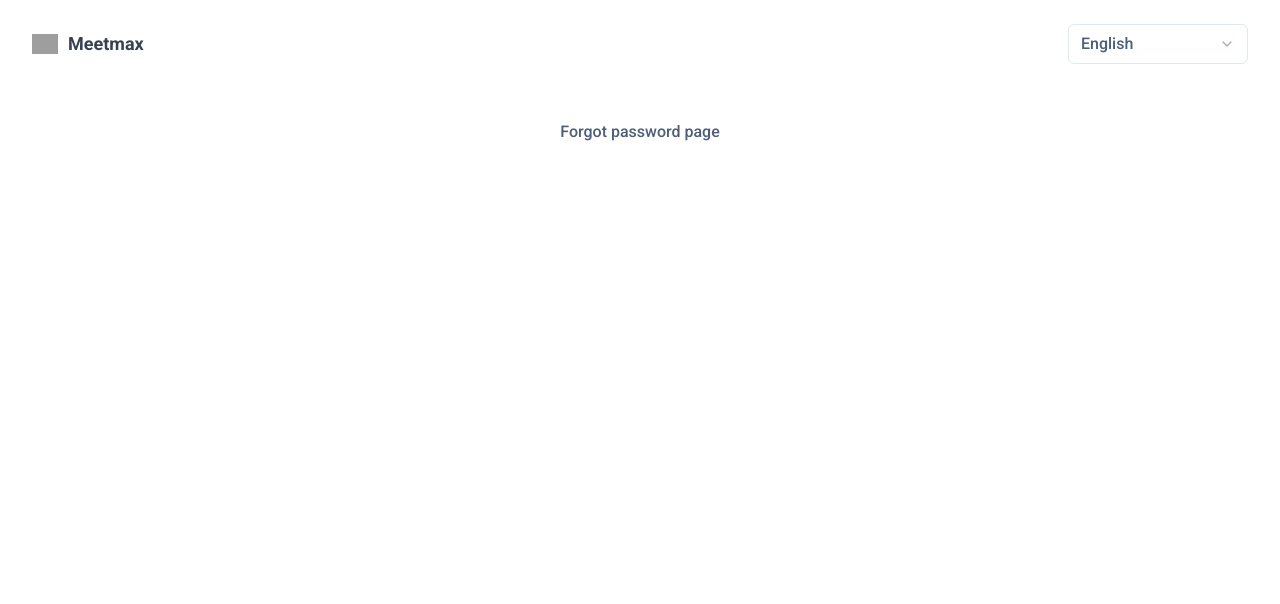
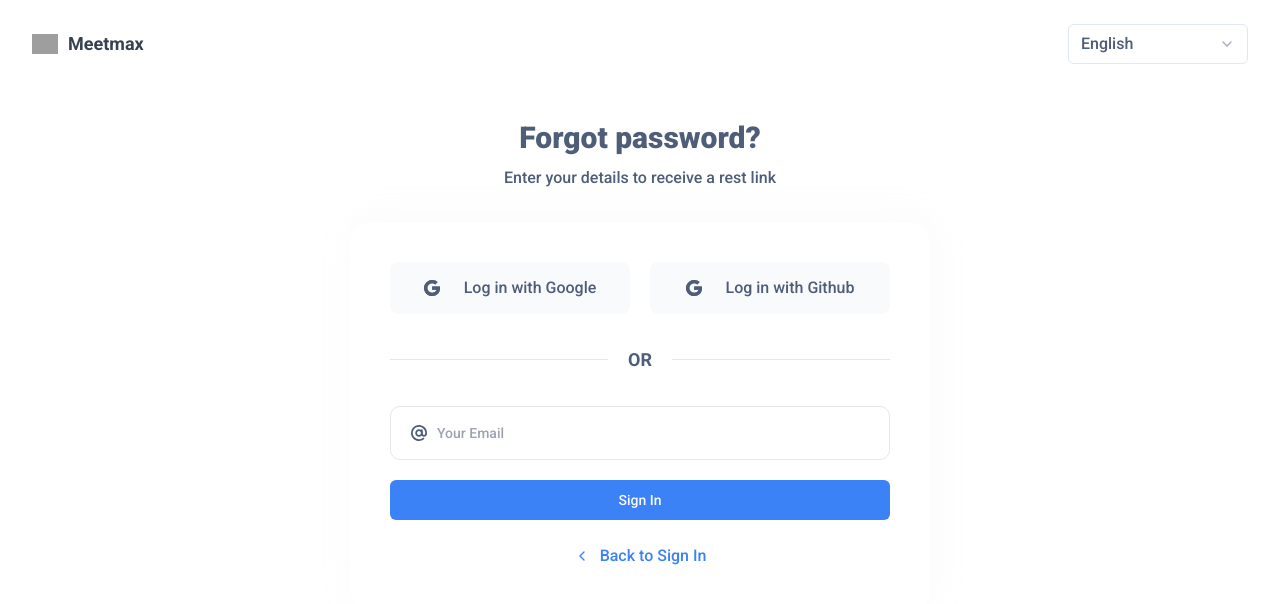
Before and after one commit to MinhDuyDEV/Meetmax-app, a Next.js app in the folder client/: page /forgot-password in a window 1280 px wide. Shown: the top 604 px of the page. Built offline with nearby package versions, Linux system fonts and the light colour scheme; grey boxes are pictures that could not be loaded.

Commit message:
handle ForgotPassword page

```diff
--- a/client/src/app/(auth)/forgot-password/page.tsx
+++ b/client/src/app/(auth)/forgot-password/page.tsx
@@ -1,9 +1,93 @@
 "use client";
 
 import React from "react";
+import { zodResolver } from "@hookform/resolvers/zod";
+import { useForm } from "react-hook-form";
+import * as z from "zod";
+import {
+  Form,
+  FormControl,
+  FormField,
+  FormItem,
+  FormLabel,
+  FormMessage,
+} from "@/components/ui/form";
+import HeaderCard from "@/components/auth/header-card";
+import ButtonAuth from "@/components/auth/button-auth";
+import OrModule from "@/components/auth/or-module";
+import InputText from "@/components/auth/input-text";
+import { IconMail } from "@/components/icons";
+import { Button } from "@/components/ui/button";
+import Link from "next/link";
+import { ChevronLeft } from "lucide-react";
+
+const formSchema = z.object({
+  email: z
+    .string()
+    .min(2, {
+      message: "Email must be at least 2 characters.",
+    })
+    .email("Please enter a valid email address."),
+});
 
 const ForgotPasswordPage = () => {
-  return <div>Forgot password page</div>;
+  const form = useForm<z.infer<typeof formSchema>>({
+    resolver: zodResolver(formSchema),
+    defaultValues: {
+      email: "",
+    },
+  });
+  function onSubmit(values: z.infer<typeof formSchema>) {
+    console.log("🚀 ~ onSubmit ~ values:", values);
+    // Do something with the form values.
+    // ✅ This will be type-safe and validated.
+  }
+  return (
+    <div>
+      <HeaderCard
+        heading="Forgot password?"
+        description="Enter your details to receive a rest link"
+      ></HeaderCard>
+      <div className="container-auth">
+        <ButtonAuth />
+        <OrModule />
+        <Form {...form}>
+          <form onSubmit={form.handleSubmit(onSubmit)}>
+            <FormField
+              control={form.control}
+              name="email"
+              render={({ field }) => (
+                <FormItem
+                  className={form.formState.errors.email ? "mb-3.5" : "mb-5"}
+                >
+                  <FormControl>
+                    <InputText
+                      icon={<IconMail></IconMail>}
+                      placeholder="Your Email"
+                      field={{ ...field }}
+                    ></InputText>
+                  </FormControl>
+                  <FormMessage className="text-sm text-rose-500 font-normal" />
+                </FormItem>
+              )}
+            />
+            <Button
+              className="mb-5 w-full bg-blue-500 hover:bg-blue-500/90"
+              type="submit"
+            >
+              Sign In
+            </Button>
+          </form>
+        </Form>
+        <div className="flex justify-center">
+          <Link className="p-1 text-blue-500 flex items-center" href="/sign-in">
+            <ChevronLeft className="mr-2.5 w-4 h-4" />
+            Back to Sign In
+          </Link>
+        </div>
+      </div>
+    </div>
+  );
 };
 
 export default ForgotPasswordPage;
```
